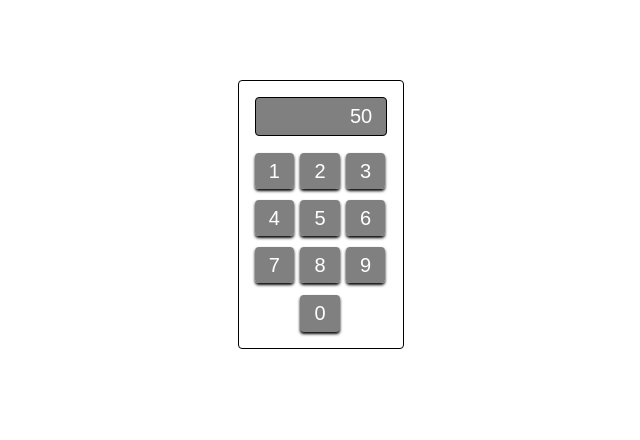
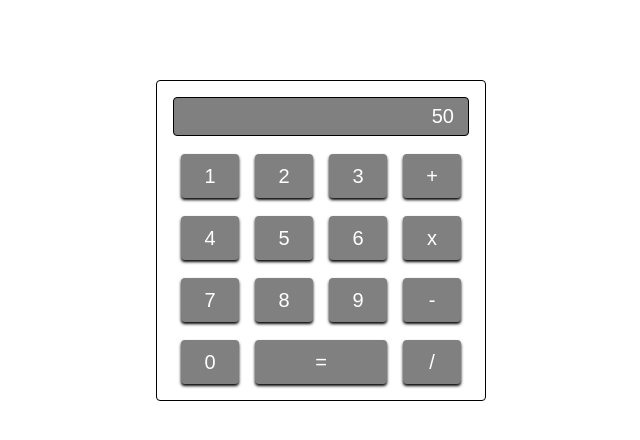
Before and after one commit to CorentinFoucrier/TheCalculator, a plain HTML site: page index.html in a window 1280 px wide. Shown: the whole page, without its empty margins (319-959 px from the left). Drawn offline with Linux system fonts and the light colour scheme.

Commit message:
better css

```diff
--- a/index.html
+++ b/index.html
@@ -10,25 +10,30 @@
 			<div id="affichage">50</div>
 
 			<div id="pad1">
-				<span class="btn" onclick="one()">1</span>
-				<span class="btn" onclick="two()">2</span>
-				<span class="btn" onclick="tree()">3</span>
+				<div class="btn" onclick="one()"><p>1</p></div>
+				<div class="btn" onclick="two()"><p>2</p></div>
+				<div class="btn" onclick="tree()"><p>3</p></div>
+				<div class="btn" onclick="plus()"><p>+</p></div>
 			</div>
 
 			<div id="pad2">
-				<span class="btn" onclick="four()">4</span>
-				<span class="btn" onclick="five()">5</span>
-				<span class="btn" onclick="six()">6</span>
+				<div class="btn" onclick="four()"><p>4</p></div>
+				<div class="btn" onclick="five()"><p>5</p></div>
+				<div class="btn" onclick="six()"><p>6</p></div>
+				<div class="btn" onclick="multiplicate()"><p>x</p></div>
 			</div>
 
 			<div id="pad3">
-				<span class="btn" onclick="seven()">7</span>
-				<span class="btn" onclick="eight()">8</span>
-				<span class="btn" onclick="nine()">9</span>
+				<div class="btn" onclick="seven()"><p>7</p></div>
+				<div class="btn" onclick="eight()"><p>8</p></div>
+				<div class="btn" onclick="nine()"><p>9</p></div>
+				<div class="btn" onclick="minus()"><p>-</p></div>
 			</div>
 
-			<div id="zero">
-				<span class="btn" onclick="zero()">0</span>
+			<div id="pad4">
+				<div class="btn" onclick="zero()"><p>0</p></div>
+				<div class="btn" id="equal" onclick="equal()"><p>=</p></div>
+				<div class="btn" onclick="divide()"><p>/</p></div>
 			</div>
 		</div>
 		<script type="text/javascript" src="script.js"></script>
--- a/style.css
+++ b/style.css
@@ -5,17 +5,13 @@ body {
 	margin-top: 5em;
 }
 
+
 #calculator {
 	-webkit-border-radius: 4;
 	-moz-border-radius: 4;
 	border-radius: 4px;
 	border: solid black 1px;
 	padding: 1em 1em 1em 1em;
-}
-
-#zero {
-	display: flex;
-	justify-content: center;
 }
 
 #affichage {
@@ -33,11 +29,17 @@ body {
 	text-decoration: none;
 }
 
-#pad1, #pad2, #pad3 {
-	margin-top: 1.5em;
+#pad1, #pad2, #pad3, #pad4 {
+	display: flex;
+	flex-direction: row;
+	justify-content: space-between;
 }
 
 .btn {
+	display: flex;
+	justify-content: center;
+	align-items: center;
+	/*---*/
 	-webkit-border-radius: 4;
 	-moz-border-radius: 4;
 	border-radius: 4px;
@@ -49,8 +51,10 @@ body {
 	background: #808080;
 	padding: 7px 14px 7px 14px;
 	text-decoration: none;
-	cursor:pointer;
-	margin: 0.9em 2px 0 0;
+	cursor: pointer;
+	margin: 0.9em 0.4em 0 0.4em;
+	width: 1.5em;
+	height: 1.5em;
 }
 
 .btn:hover {
@@ -65,3 +69,7 @@ body {
 	position: relative;
 	top: 1px;
 }
+
+#equal {
+	width: 5.2em;
+}
```
